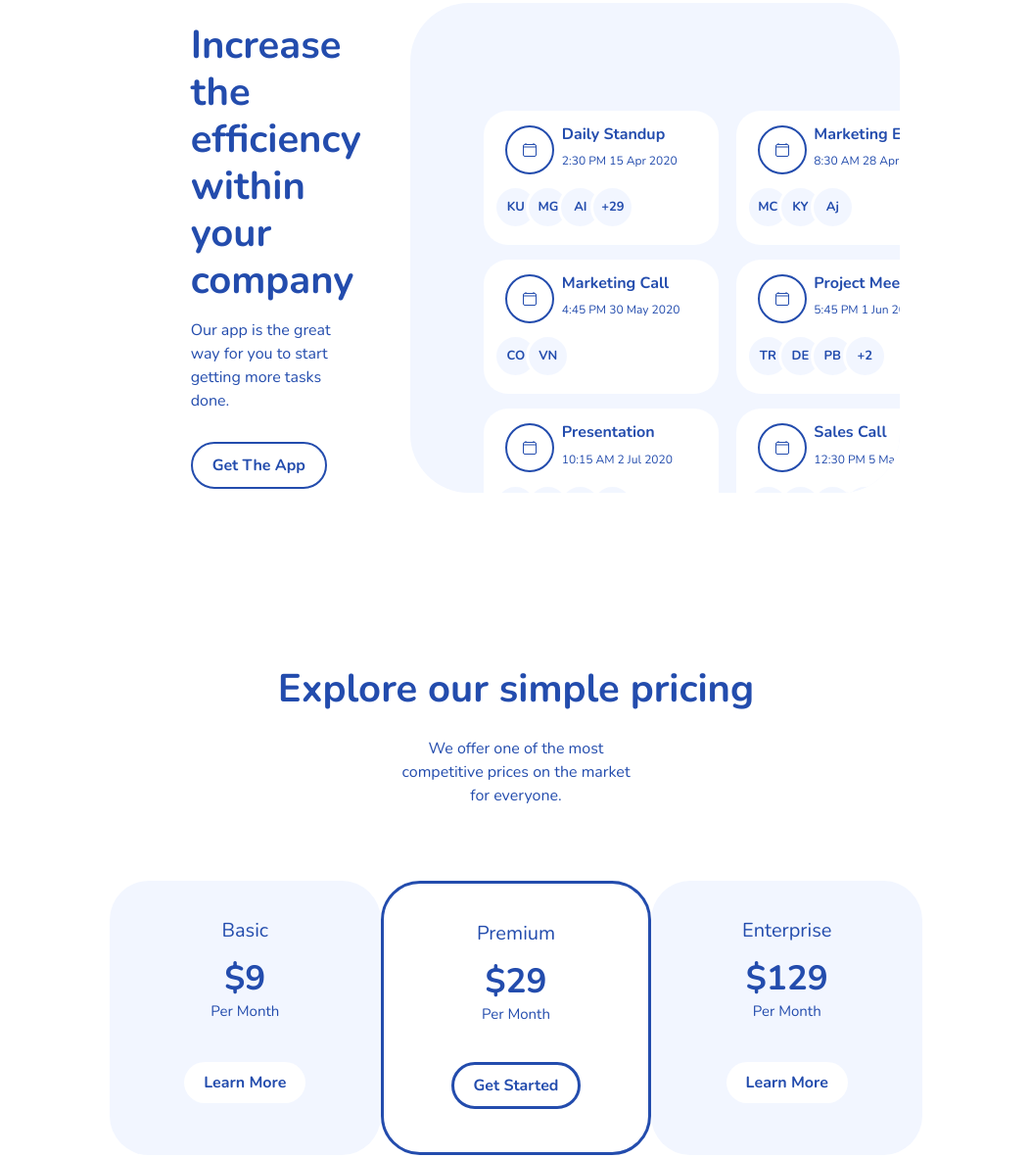
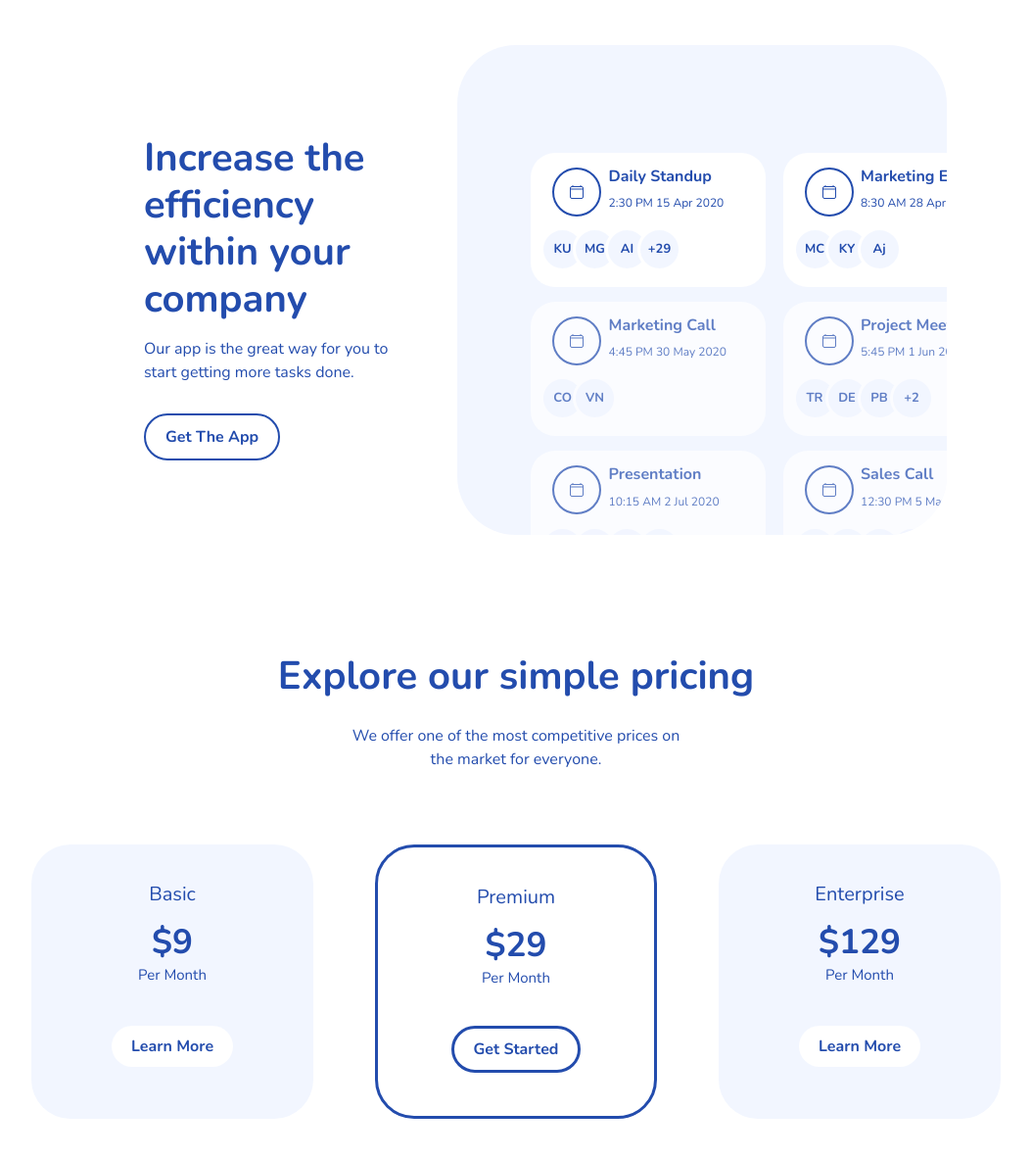
Before and after one commit to Hasnarv/Hactiv8-Final-Project-Kel.1, a plain HTML site: page Final Project 2/index.html in a window 1280 px wide. Shown: the part 3048-4230 px from the top of the page at 98% size, without its empty margins (113-1166 px from the left). Drawn offline with nearby package versions, Linux system fonts and the light colour scheme.

Commit message:
section b

```diff
--- a/Final Project 2/index.html
+++ b/Final Project 2/index.html
@@ -236,8 +236,6 @@
                 </div>
             </div>
         </div>
-  <!--End product features 1-->
-
         <!--Product features 2-->
         <div class="col section-2-right justify-content-md-center">
             <div class="section-2-title">
@@ -250,6 +248,9 @@
                 <a href="" class="btn-getApp">Get the app</a>
             </div>
         </div>
+    </div>
+    <!--End product features 1-->
+
 
     <div class="section-2-transform middle">
         <p> Transform your communications </p>
@@ -339,12 +340,12 @@
                                 </div>
                             </div>
                         </div>
-            <div class="col-6">
+                        <div class="col-6 style-opacity">
                             <div class="row card-utama marketing-call">
                                 <div class="col-3">
                                     <ion-icon class="kartu-icon" name="calendar-clear-outline"></ion-icon>
                                 </div>
-                <div class="col-9 detail-card">
+                                <div class="col-9 detail-card ">
                                     <h6><b>Marketing Call</b></h6>
                                     <p>4:45 PM 30 May 2020</p>
                                 </div>
@@ -354,7 +355,7 @@
                                 </div>
                             </div>
                         </div>
-            <div class="col-6">
+                        <div class="col-6 style-opacity">
                             <div class="row card-utama project-meeting">
                                 <div class="col-3">
                                     <ion-icon class="kartu-icon" name="calendar-clear-outline"></ion-icon>
@@ -371,7 +372,7 @@
                                 </div>
                             </div>
                         </div>
-            <div class="col-6">
+                        <div class="col-6 style-opacity">
                             <div class="row card-utama presentation">
                                 <div class="col-3">
                                     <ion-icon class="kartu-icon" name="calendar-clear-outline"></ion-icon>
@@ -388,7 +389,7 @@
                                 </div>
                             </div>
                         </div>
-            <div class="col-6">
+                        <div class="col-6 style-opacity">
                             <div class="row card-utama sales-call">
                                 <div class="col-3">
                                     <ion-icon class="kartu-icon" name="calendar-clear-outline"></ion-icon>
--- a/Final Project 2/style.css
+++ b/Final Project 2/style.css
@@ -607,8 +607,13 @@ body {
 
 }
 
+.style-opacity {
+ opacity: .7;
+}
+
 .detail-card {
     color: #234CAD;
+
 }
 
 .detail-card p {
```
Lines whose indentation alone changed are shown as unchanged.
